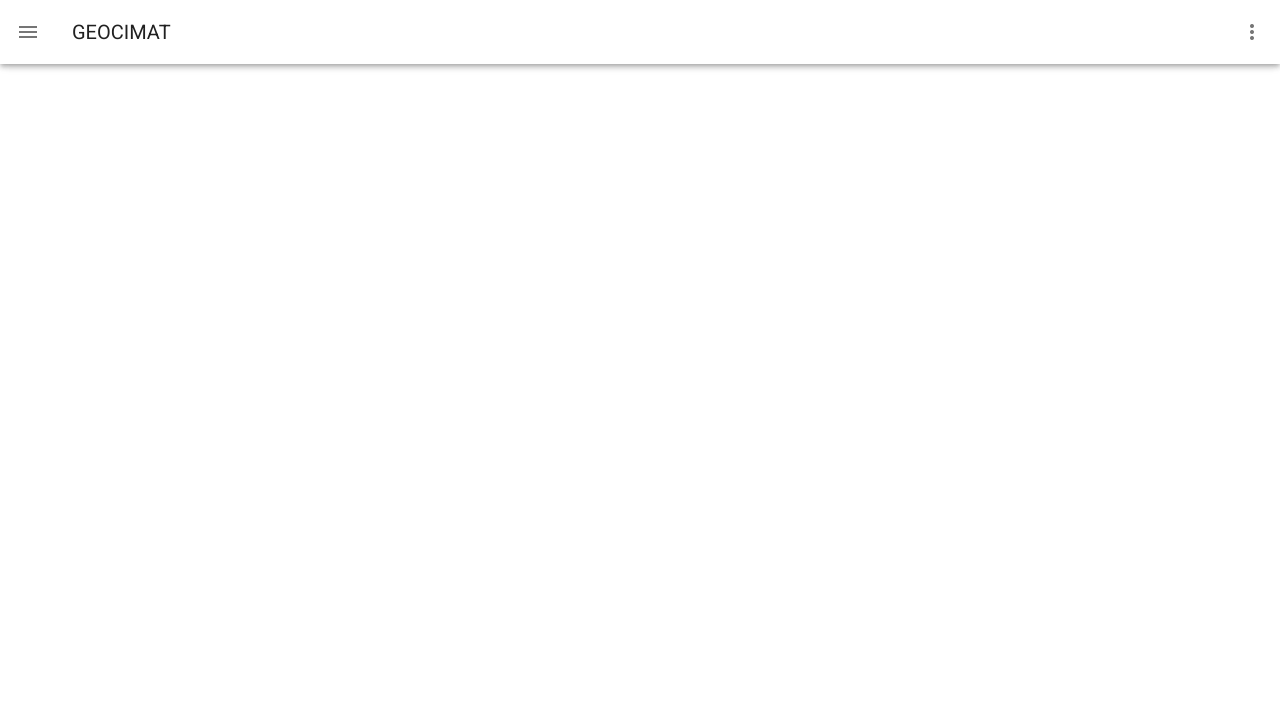
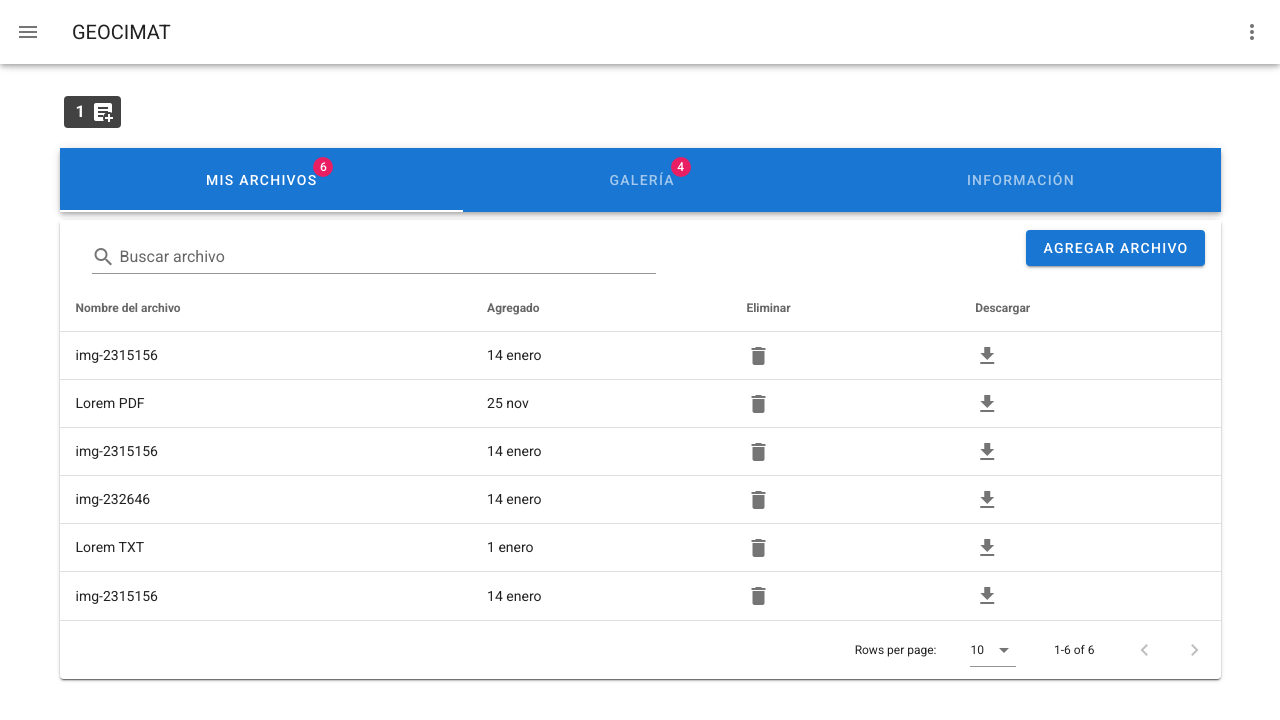
Before and after one commit to MikeCode743/geocimat, a Vue app: page /proyecto/1/detalle in a window 1280 px wide. Shown: the top 720 px of the page. Built offline with nearby package versions, Linux system fonts and the light colour scheme.

Commit message:
view project repository

```diff
--- a/src/App.vue
+++ b/src/App.vue
@@ -11,7 +11,7 @@
 
 <script>
 import HelloWorld from "./components/HelloWorld";
-import ToolbarComponent from "./components/layouts/Toolbar";
+import ToolbarComponent from "./components/Layouts/Toolbar";
 
 
 export default {
--- a/src/components/Layouts/Toolbar.vue
+++ b/src/components/Layouts/Toolbar.vue
@@ -57,6 +57,7 @@
                 link
                 v-for="project in listOfProjects"
                 :key="project.id"
+                :to="{name:'ProjectDetail', params:{id:project.name}}"
               >
                 <v-tooltip bottom>
                   <template v-slot:activator="{ on, attrs }">
--- a/src/router/index.js
+++ b/src/router/index.js
@@ -23,7 +23,15 @@ const routes = [
     path: "/proyecto/registrar",
     name: "ProjectForm",
     component: () =>
-      import(/* webpackChunkName: "about" */ "../views/project/ProjectForm"),
+      import(/* webpackChunkName: "about" */ "../views/Project/ProjectForm"),
+  },
+  {
+    path: "/proyecto/:id/detalle",
+    name: "ProjectDetail",
+    component: () =>
+      import(
+        /* webpackChunkName: "about" */ "../views/Project/ProjectRepository"
+      ),
   },
 
   /* ROUTES OF ADMINISTRATION */
@@ -33,7 +41,7 @@ const routes = [
     name: "ProjectCalendar",
     component: () =>
       import(
-        /* webpackChunkName: "about" */ "../views/project/ProjectCalendar"
+        /* webpackChunkName: "about" */ "../views/Project/ProjectCalendar"
       ),
   },
   {
--- a/src/views/Project/ProyectRepository.vue
+++ b/src/views/Project/ProjectRepository.vue
@@ -1,5 +1,15 @@
 <template>
   <div>
+    <v-row class="my-5 mx-1">
+      <v-chip color="secondary" label text-color="white">
+        <h3>
+          {{ $route.params.id }}
+        </h3>
+        <v-icon right>
+          mdi-text-box-plus
+        </v-icon>
+      </v-chip>
+    </v-row>
     <v-toolbar>
       <v-tabs dark background-color="primary" grow v-model="tab">
         <v-tab>
@@ -23,6 +33,7 @@
     </v-toolbar>
 
     <v-card class="mt-2" v-if="tab === 0">
+      <!-- START TABLE -->
       <v-data-table
         :headers="headers"
         :items="fileList"
@@ -39,40 +50,16 @@
             ></v-text-field>
             <v-spacer></v-spacer>
             <v-btn color="primary" dark class="mb-2"> Agregar Archivo </v-btn>
-
-            <v-dialog v-model="dialogDelete" max-width="500px">
-              <v-card>
-                <v-card-title class="headline">
-                  {{ deleteFileText }}
-                </v-card-title>
-                <v-card-actions>
-                  <v-spacer></v-spacer>
-                  <v-btn color="red darken-1" text @click="deleteItemConfirm">
-                    Aceptar
-                  </v-btn>
-                  <v-btn
-                    color="blue darken-1"
-                    text
-                    @click="dialogDelete = false"
-                  >
-                    Cancelar
-                  </v-btn>
-
-                  <v-spacer></v-spacer>
-                </v-card-actions>
-              </v-card>
-            </v-dialog>
           </v-toolbar>
         </template>
-        <template>
-        <!-- <template v-slot:item.delete="{ item }"> -->
+        <template v-slot:[`item.delete`]="{ item }">
           <v-icon @click="deleteItem(item)"> mdi-delete </v-icon>
         </template>
-        <template>
-        <!-- <template v-slot:item.download="{ item }"> -->
+        <template v-slot:[`item.download`]="{ item }">
           <v-icon @click="downloadFile(item)"> mdi-download</v-icon>
         </template>
       </v-data-table>
+      <!-- END TABLE -->
     </v-card>
 
     <v-card class="pa-2 mt-2" v-if="tab === 1">
@@ -131,13 +118,33 @@
         alt="picture.name"
       ></v-img>
 
-      <v-card-title>Nombre del Proyecto</v-card-title>
+      <v-card-title>Nombre del Proyecto: {{ projectData }} </v-card-title>
       <v-card-text>
         <v-chip>Categoria</v-chip>
       </v-card-text>
       <v-divider class="mx-4"></v-divider>
       <v-card-title>Descripción</v-card-title>
     </v-card>
+
+    <!-- START MODAL DELETE -->
+    <v-dialog v-model="dialogDelete" max-width="500px">
+      <v-card>
+        <v-card-title class="headline">
+          {{ deleteFileText }}
+        </v-card-title>
+        <v-card-actions>
+          <v-spacer></v-spacer>
+          <v-btn color="red darken-1" text @click="deleteItemConfirm">
+            Aceptar
+          </v-btn>
+          <v-btn color="blue darken-1" text @click="dialogDelete = false">
+            Cancelar
+          </v-btn>
+          <v-spacer></v-spacer>
+        </v-card-actions>
+      </v-card>
+    </v-dialog>
+    <!-- END MODAL -->
   </div>
 </template>
 
@@ -145,15 +152,9 @@
 export default {
   name: "TestContainer",
 
-  props: {
-    id: {
-      type: Number,
-      required: true,
-    },
-  },
-
   data() {
     return {
+      idProject: "",
       tab: 0,
       sizeCols: 4,
       currentFile: {},
@@ -217,6 +218,9 @@ export default {
       }
 
       return this.sizeCols;
+    },
+    projectData() {
+      return (this.idProject = this.$route.params.id);
     },
   },
 
```
